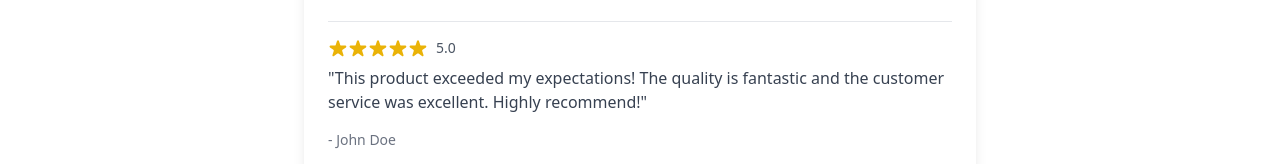
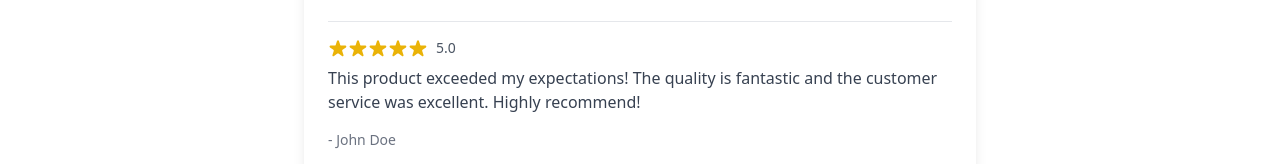
Before and after one commit to nilesh7757/MyBlog, a Next.js app: page / in a window 1280 px wide. Shown: the part 1690-1854 px from the top of the page. Built offline with nearby package versions, Linux system fonts and the light colour scheme.

Commit message:
comma error fixed

```diff
--- a/app/page.js
+++ b/app/page.js
@@ -223,7 +223,7 @@ const Home = () => {
           <span className="ml-2 text-sm text-gray-600 dark:text-gray-400">5.0</span>
         </div>
         <p className="text-gray-700 dark:text-gray-300 mb-4">
-          "This product exceeded my expectations! The quality is fantastic and the customer service was excellent. Highly recommend!"
+          This product exceeded my expectations! The quality is fantastic and the customer service was excellent. Highly recommend!
         </p>
         <p className="text-sm text-gray-500 dark:text-gray-400">- John Doe</p>
       </div>
```
